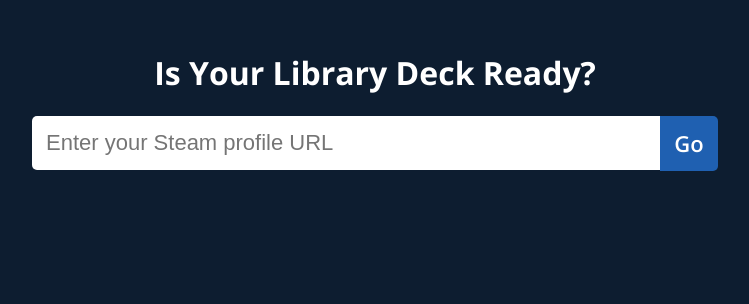
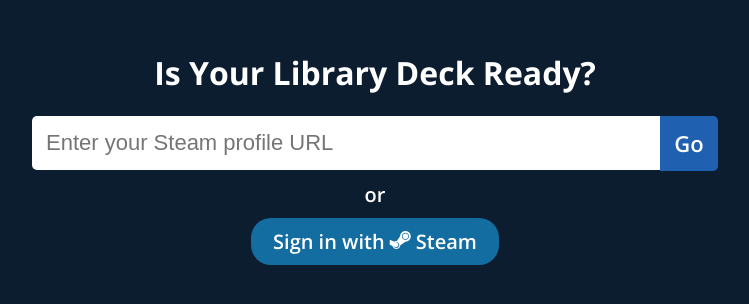
Before and after one commit to amalik12/deck-ready, a React (Create React App) app in the folder ui/: page / in a window 1280 px wide. Shown: the part 210-514 px from the top of the page, without its empty margins (265-1014 px from the left). Built offline with nearby package versions, Linux system fonts and the light colour scheme.

Commit message:
Add Steam signin

```diff
--- a/package.json
+++ b/package.json
@@ -28,6 +28,8 @@
     "dotenv": "^16.0.0",
     "express": "^4.17.2",
     "node-fetch": "^2.6.7",
+    "passport": "^0.5.2",
+    "passport-steam": "^1.0.17",
     "redis": "^4.0.3",
     "steam-user": "^4.20.2",
     "steamapi": "^2.2.0"
@@ -35,6 +37,8 @@
   "devDependencies": {
     "@types/express": "^4.17.13",
     "@types/node": "^14.11.2",
+    "@types/passport": "^1.0.7",
+    "@types/passport-steam": "^1.0.1",
     "@types/steam-user": "^4.20.0",
     "@types/steamapi": "^2.2.2",
     "eslint-config-react-app": "^7.0.0",
--- a/ui/src/components/App/index.tsx
+++ b/ui/src/components/App/index.tsx
@@ -2,12 +2,14 @@ import './App.css';
 import {BrowserRouter as Router, Routes, Route} from 'react-router-dom';
 import Home from '../Home';
 import Details from '../Details';
+import SigninRedirect from '../SigninRedirect';
 
 function App() {
   return (
     <div className="App">
       <Router>
         <Routes>
+          <Route path="/signin/:id" element={<SigninRedirect />} />
           <Route path="/details" element={<Details />} />
           <Route index element={<Home />} />
         </Routes>
--- a/ui/src/components/Home/Home.css
+++ b/ui/src/components/Home/Home.css
@@ -46,6 +46,31 @@
   background: #2977d6;
 }
 
+.or-text {
+  font-size: 20px;
+  font-weight: 600;
+  margin-top: 10px;
+  margin-bottom: 10px;
+}
+
+.steam-button {
+  text-decoration: none;
+  color: white;
+   background: rgba(20,109,160,1);
+  /* background: linear-gradient(90deg, rgba(16,34,82,1) 0%, rgba(20,109,160,1) 100%);  */
+  font-size: 20px;
+  padding: 10px 22px;
+  border-radius: 20px;
+  font-weight: 600;
+  display: inline-block;
+  vertical-align: middle;
+
+}
+
+.steam-icon {
+  font-size: 24px;
+  margin-right: 5px;
+}
 @media (max-width: 700px) {
   .input {
     font-size: 18px;
--- a/ui/src/components/Home/index.tsx
+++ b/ui/src/components/Home/index.tsx
@@ -30,6 +30,11 @@ const Home = () => {
           Go
         </button>
       </form>
+      <div className="or-text">or</div>
+      <a href="/auth/steam" className="steam-button">
+        Sign in with <i className="steam-icon fa-brands fa-steam-symbol" />
+        Steam
+      </a>
     </div>
   );
 };
--- /dev/null
+++ b/ui/src/components/SigninRedirect/index.tsx
@@ -0,0 +1,15 @@
+import {Navigate, useParams} from 'react-router-dom';
+
+const SigninRedirect = () => {
+  const {id} = useParams();
+  console.log('siginin');
+
+  return (
+    <Navigate
+      to="/details"
+      state={{url: 'https://steamcommunity.com/profiles/' + id}}
+    />
+  );
+};
+
+export default SigninRedirect;
```
Also changed, not shown: 2 other files (tests, documents, lock files or other folders).
